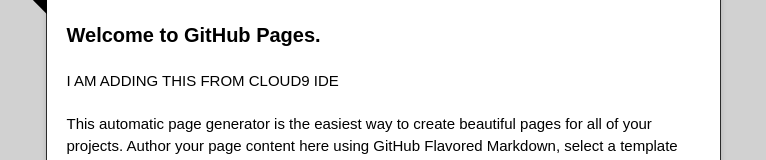
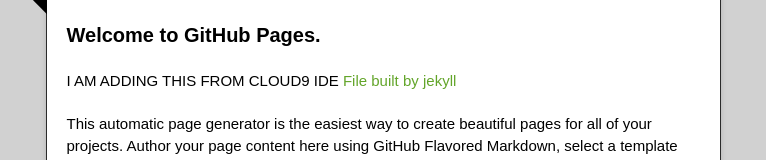
Before and after one commit to jfoshee/try-github-pages, a plain HTML site: page index.html in a window 1280 px wide. Shown: the part 261-421 px from the top of the page, without its empty margins (257-1023 px from the left). Drawn offline with nearby package versions, Linux system fonts and the light colour scheme.

Commit message:
Added a markdown file built by Jekyll

```diff
--- a/index.html
+++ b/index.html
@@ -39,7 +39,8 @@
           <h3>
 <a name="welcome-to-github-pages" class="anchor" href="#welcome-to-github-pages"><span class="octicon octicon-link"></span></a>Welcome to GitHub Pages.</h3>
 
-<p>I AM ADDING THIS FROM CLOUD9 IDE</p>
+
+<p>I AM ADDING THIS FROM CLOUD9 IDE <a href="test.html">File built by jekyll</a></p>
 <p>This automatic page generator is the easiest way to create beautiful pages for all of your projects. Author your page content here using GitHub Flavored Markdown, select a template crafted by a designer, and publish. After your page is generated, you can check out the new branch:</p>
 
 <pre><code>$ cd your_repo_root/repo_name
```
Also changed, not shown: 2 other files.
